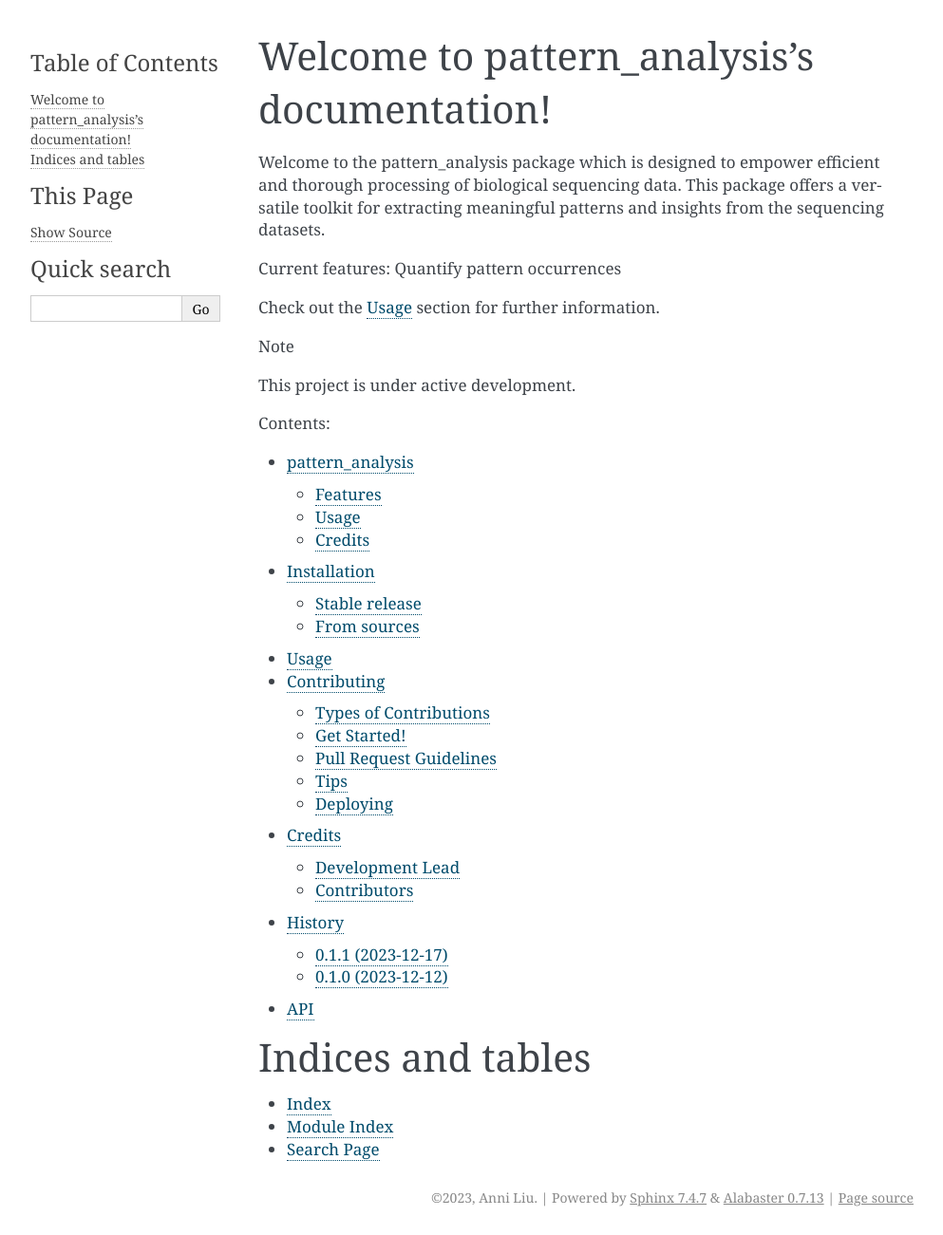
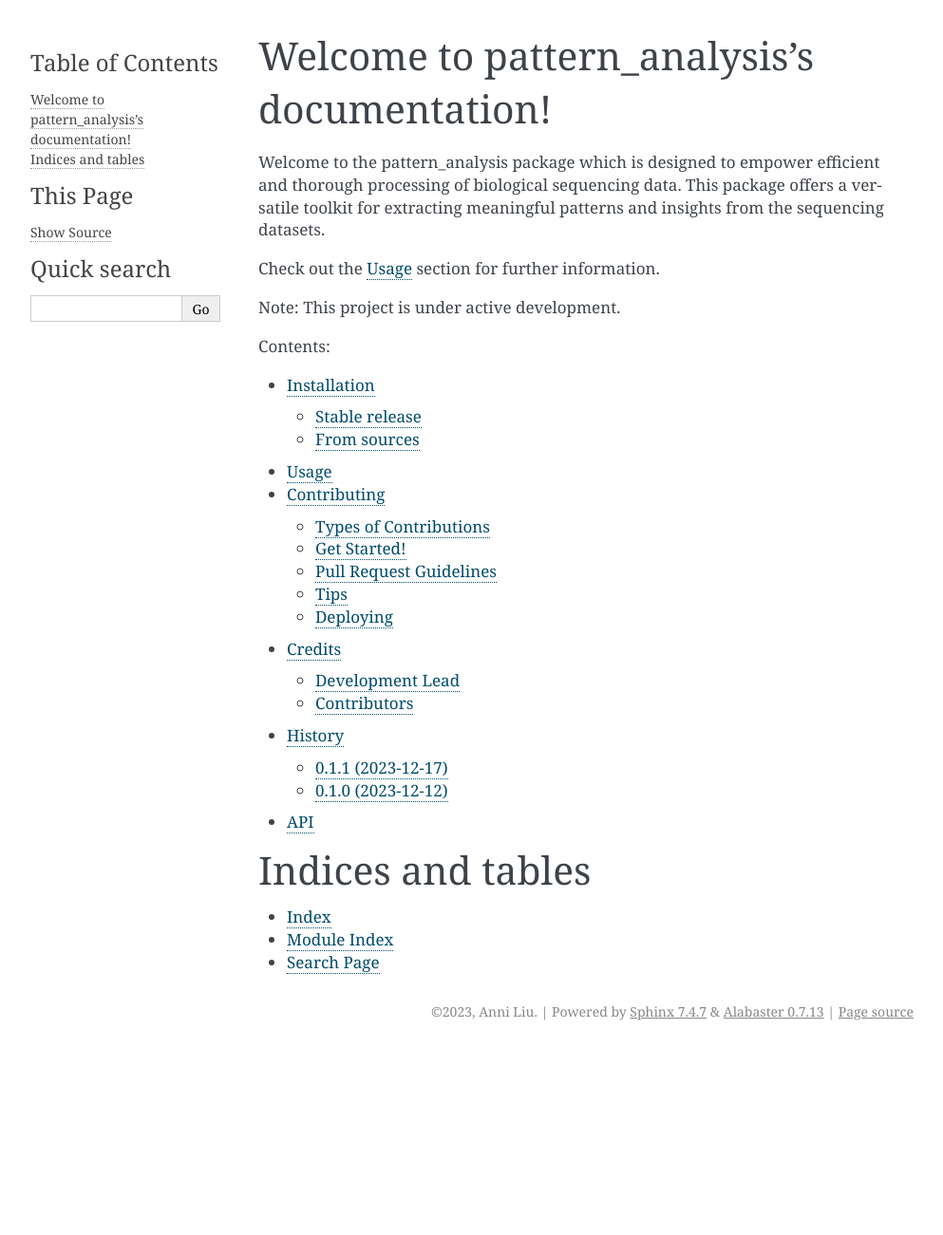
Before and after one commit to ScienceComputing/pattern_analysis, a Sphinx documentation site: the page built from docs/source/index.rst, in a window 1280 px wide. Shown: the whole page at 95% size, without its empty margins (148-1141 px from the left). Built offline with Sphinx 7.4.7, drawn with Linux system fonts in a browser that asks for light colours; after the commit the page ends 1105 px from its top, so only the background shows below that.

Commit message:
Update index.rst

```diff
--- a/docs/source/index.rst
+++ b/docs/source/index.rst
@@ -3,20 +3,14 @@ Welcome to pattern_analysis's documentation!
 
 Welcome to the pattern_analysis package which is designed to empower efficient and thorough processing of biological sequencing data. This package offers a versatile toolkit for extracting meaningful patterns and insights from the sequencing datasets.
 
-Current features:
-Quantify pattern occurrences
-
 Check out the :doc:`usage` section for further information.
 
-Note
-
-This project is under active development.
+Note: This project is under active development.
 
 .. toctree::
    :maxdepth: 2
    :caption: Contents:
 
-   readme
    installation
    usage
    contributing
```
